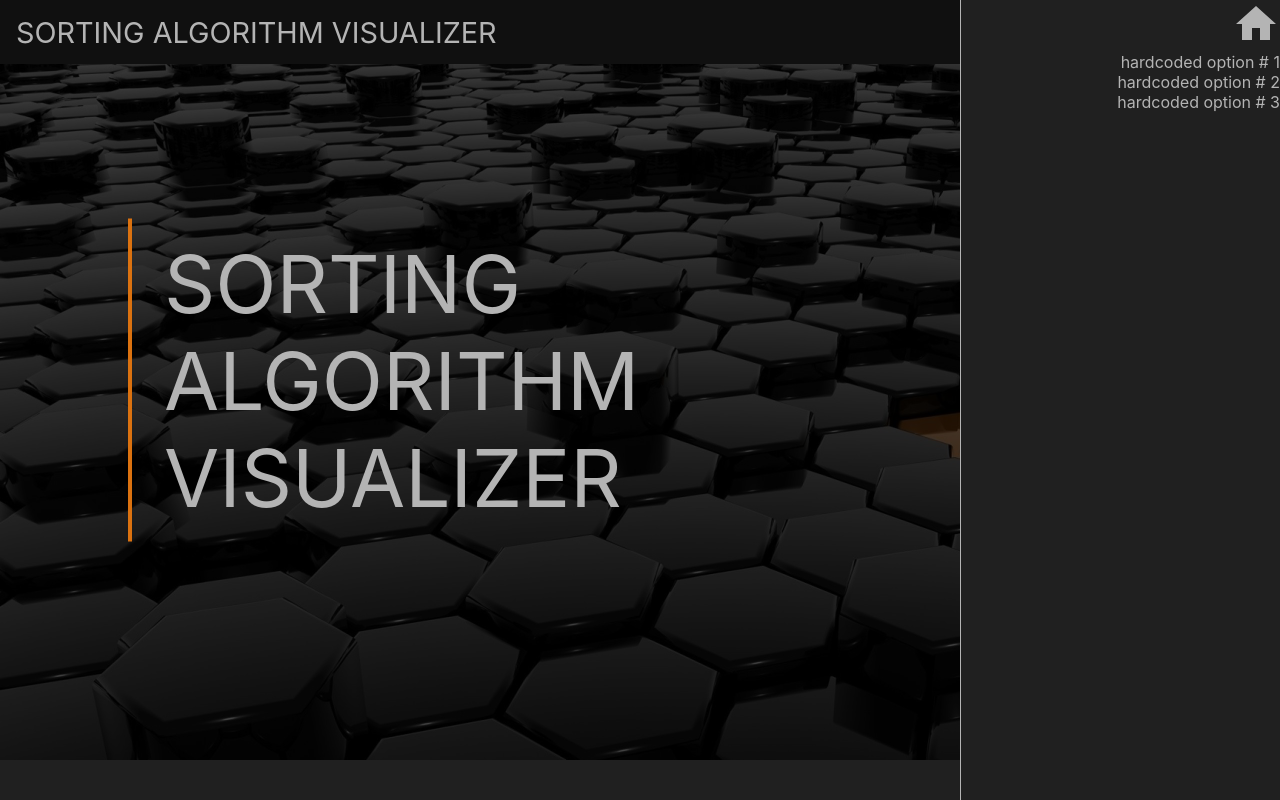
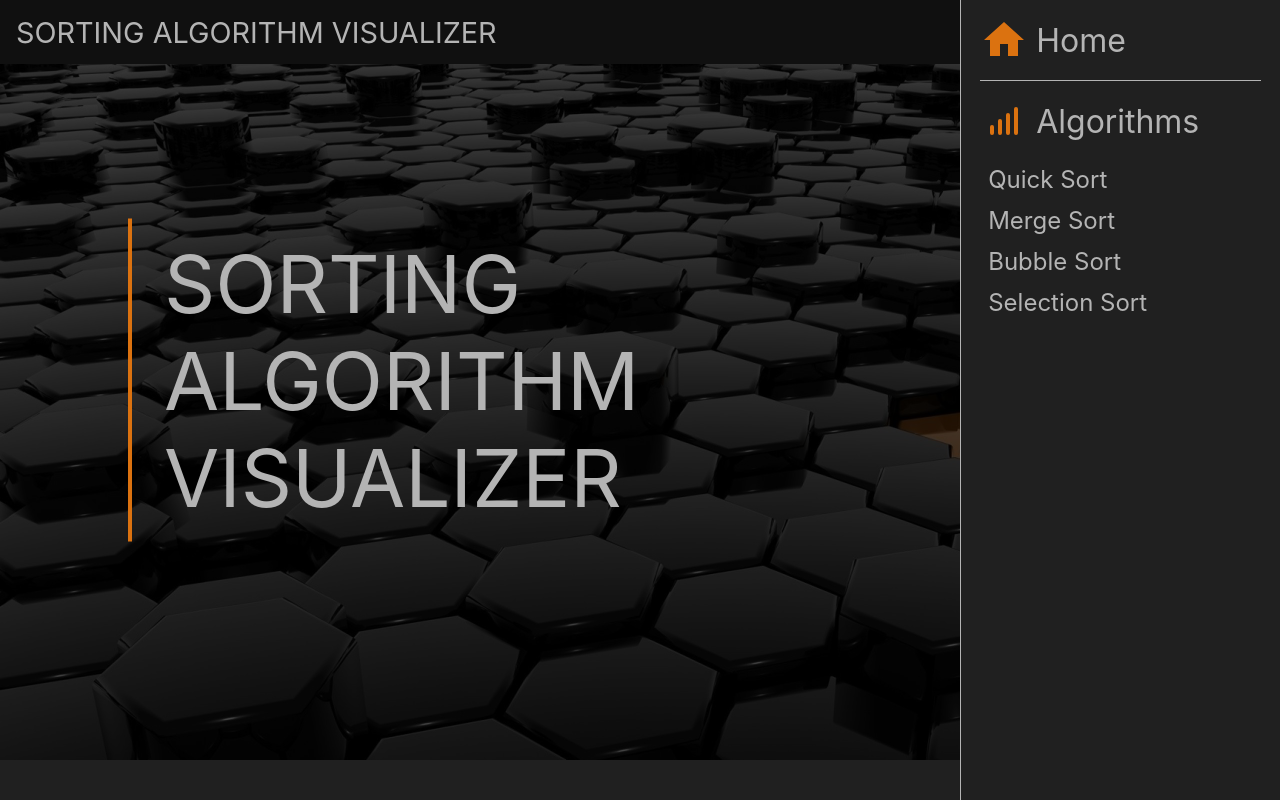
Before and after one commit to atorcode/sorting-algorithm-visualizer, a React (Create React App) app: page / in a window 1280 px wide. Built offline with nearby package versions, Linux system fonts and the light colour scheme.

Commit message:
Style ExpandedNavBar

```diff
--- a/src/components/ExpandedNavBar/ExpandedNavBar.js
+++ b/src/components/ExpandedNavBar/ExpandedNavBar.js
@@ -1,15 +1,25 @@
 import styles from "./ExpandedNavBar.module.scss";
 import { MdHome } from "react-icons/md";
+import { TbAntennaBars5 } from "react-icons/tb";
 
 const ExpandedNavBar = () => {
   return (
     <nav className={styles["expanded-nav-bar"]}>
-      <MdHome className={styles["icons"]} />
-      <ul>
-        <li>hardcoded option # 1</li>
-        <li>hardcoded option # 2</li>
-        <li>hardcoded option # 3</li>
-      </ul>
+      <section className={styles["home-section"]}>
+        <MdHome className={styles["icons"]} />
+        <h2>Home</h2>
+      </section>
+      <section>
+        <TbAntennaBars5 className={styles["icons"]} />
+        <h2>Algorithms</h2>
+        {/* following list is formatted with flex-wrap to have desired styling while being a child of this section element, which is more semantic. Could alternatively use grid instead of flex-wrap, but the width of the nav bar is constant, so this solution works fine. */}
+        <ul>
+          <li>Quick Sort</li>
+          <li>Merge Sort</li>
+          <li>Bubble Sort</li>
+          <li>Selection Sort</li>
+        </ul>
+      </section>
     </nav>
   );
 };
--- a/src/components/ExpandedNavBar/ExpandedNavBar.module.scss
+++ b/src/components/ExpandedNavBar/ExpandedNavBar.module.scss
@@ -2,6 +2,7 @@
 
 .expanded-nav-bar {
   position: fixed;
+
   right: 0;
   width: 20rem;
   height: 100vh;
@@ -10,8 +11,33 @@
   text-align: right;
   background-color: v.$background-color-light;
   border-left: 1px solid rgb(180, 180, 180);
+
+  section {
+    display: flex;
+    align-items: center;
+    flex-wrap: wrap;
+    gap: 0.5rem;
+    margin: 0 1.2rem;
+    padding: 1rem 0;
+    text-align: start;
+  }
+
+  h2 {
+    font-size: 2rem;
+    font-weight: 400;
+  }
+
+  li {
+    font-size: 1.5rem;
+    margin: 0.75rem 0.5rem;
+  }
+}
+
+.home-section {
+  border-bottom: 1px solid v.$text-color;
 }
 
 .icons {
   font-size: 3rem;
+  color: v.$highlight-color;
 }
```
